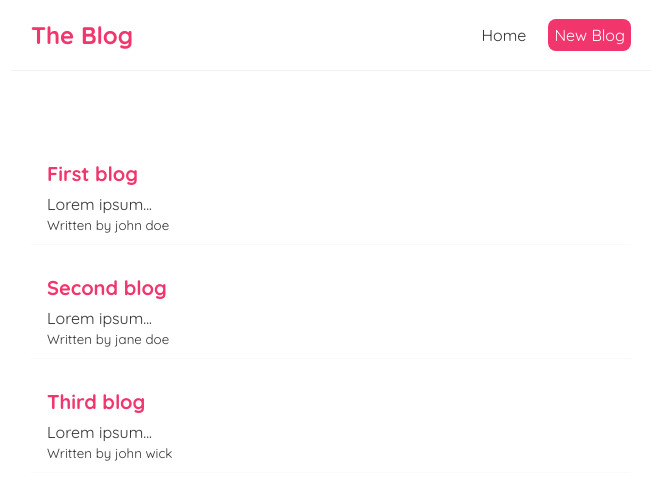
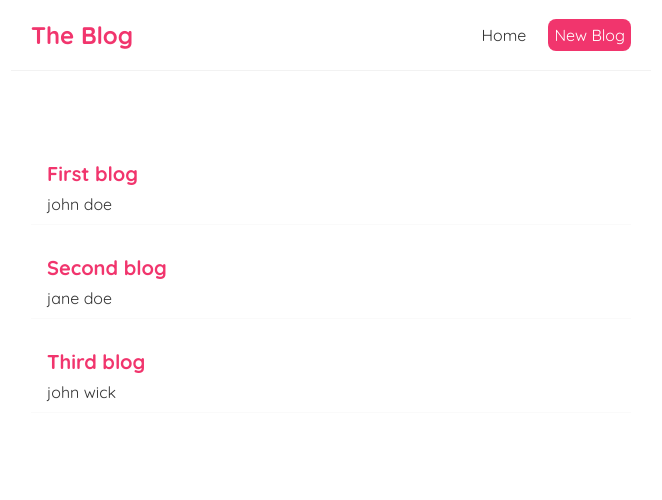
Before and after one commit to irfan87/blog_react, a React (Create React App) app: page / in a window 1280 px wide. Shown: the top 500 px of the page, without its empty margins (309-971 px from the left). Built offline with nearby package versions, Linux system fonts and the light colour scheme.

Commit message:
passing the blog's lists as props

```diff
--- /dev/null
+++ b/src/components/BlogList.js
@@ -0,0 +1,14 @@
+const BlogList = ({ blogs }) => {
+	return (
+		<div className="blog-list">
+			{blogs.map((blog) => (
+				<div key={blog.id} className="blog-preview">
+					<h2>{blog.title}</h2>
+					<p>{blog.author}</p>
+				</div>
+			))}
+		</div>
+	);
+};
+
+export default BlogList;
--- a/src/components/Home.js
+++ b/src/components/Home.js
@@ -1,4 +1,5 @@
 import { useState } from "react";
+import BlogList from "./BlogList";
 
 const Home = () => {
 	const [blogs, setBlogs] = useState([
@@ -24,13 +25,7 @@
 
 	return (
 		<div className="home">
-			{blogs.map((blog) => (
-				<div key={blog.id} className="blog-preview">
-					<h2>{blog.title}</h2>
-					<p>{blog.body}</p>
-					<small>Written by {blog.author}</small>
-				</div>
-			))}
+			<BlogList blogs={blogs} />
 		</div>
 	);
 };
```
